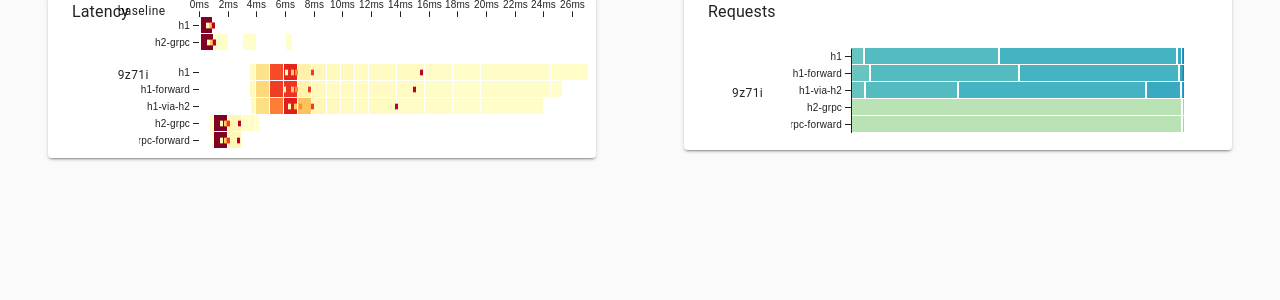
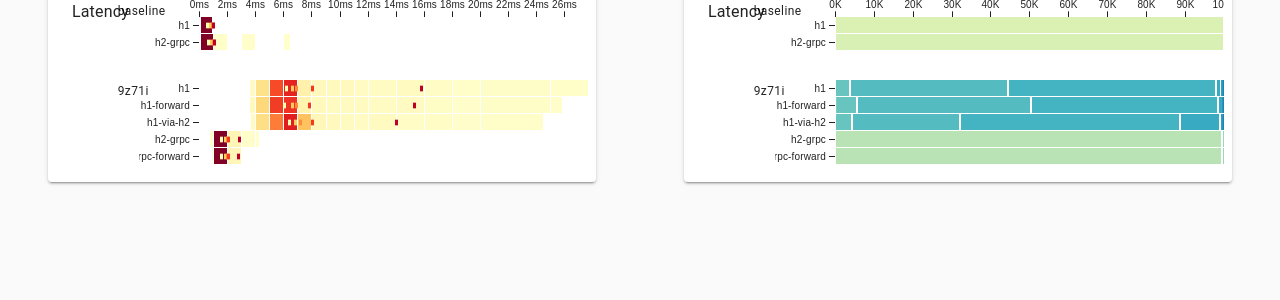
Before and after one commit to olix0r/izvay, a React (Create React App) app: page / in a window 1280 px wide. Shown: the top 300 px of the page. Built offline with nearby package versions, Linux system fonts and the light colour scheme.

Commit message:
make both displays uniform

```diff
--- a/src/App.tsx
+++ b/src/App.tsx
@@ -141,7 +141,7 @@ const LatencyHeatmap: FunctionComponent<Props> = ({ reports, labeler, maxLatency
   };
 
 
-const LatencyBars: FunctionComponent<Props> = ({ reports, labeler, maxLatency, maxRequests }) => {
+const LatencyBars: FunctionComponent<Props> = ({ reports, labeler, maxLatency, maxRequests, withTopAxis }) => {
     let drawReports = (element: SVGSVGElement) => {
       if (reports.length === 0) {
         return;
@@ -179,34 +179,38 @@ const LatencyBars: FunctionComponent<Props> = ({ reports, labeler, maxLatency, m
         //.attr('width', width)
         //.attr('height', margin.top + margin.bottom + reports.length * rowHeight);
         .attr("preserveAspectRatio", "xMinYMin meet")
-        .attr("viewBox", `0 0 ${width} ${height}`);
+        .attr("viewBox", `0 0 ${width} ${height + (withTopAxis ? rowHeight : 0)}`);
 
       const boxColor = d3
         .scaleSequential(d3.interpolateYlGnBu)
         .domain([0, Math.pow(maxLatency!, 0.5)]);
 
-      // svg.append("g").call(g =>
-      //   g
-      //     .attr("transform", `translate(0,${rowHeight})`)
-      //     .call(
-      //       d3
-      //         .axisTop(x)
-      //         .tickSize(width / 1000)
-      //         .tickFormat(n => `${n.valueOf()/ 1000}K`)
-      //     )
-      //     .call(g => g.selectAll(".domain").remove())
-      // );
+      let offset = 0;
+      if (withTopAxis) {
+        svg.append("g").call(g =>
+          g
+            .attr("transform", `translate(0,${rowHeight})`)
+            .call(
+              d3
+                .axisTop(x)
+                .tickSize(rowHeight / 3)
+                .tickFormat(n => `${n.valueOf() / 1000}K`)
+            )
+            .call(g => g.selectAll(".domain").remove())
+        );
+        offset = rowHeight;
+      }
 
       svg.append("g").call(g =>
         g
-          .attr("transform", `translate(60,0)`)
+          .attr("transform", `translate(60,${offset})`)
           .call(d3.axisLeft(y).tickSizeOuter(0))
-        //.call(g => g.selectAll(".domain").remove())
+        .call(g => g.selectAll(".domain").remove())
       );
 
       const row = svg
         .append("g")
-        .attr("transform", r => `translate(0,0)`)
+        .attr("transform", r => `translate(0,${offset})`)
         .selectAll("g")
         .data(reports)
         .join("g")
@@ -281,8 +285,8 @@ const App: FunctionComponent = () => {
             <Grid item sm={12} lg={6} key='heat'>
               <Container>
                 <Paper elevation={2}>
-                  <Grid container spacing={1} direction='row'>
-                    <Grid container item sm={12} key={`heat-axis`} alignItems='flex-start'>
+                  <Grid container spacing={3} direction='row'>
+                    <Grid container item sm={12} key={`heat-axis`} spacing={1} alignItems='flex-start'>
                       <Grid item sm={1}>
                         <Container>
                           <Typography>Latency</Typography>
@@ -307,10 +311,10 @@ const App: FunctionComponent = () => {
                       const reports = byRun.sort(compareReportWithinRun);
                       const run = reports[0].run;
                       return (
-                        <Grid item sm={12} key={`${run}-heat`}>
                         <Grid
                           container
                           item
+                          key={`${run}-heat`}
                           sm={12}
                           spacing={1}
                           justify='flex-start'
@@ -332,7 +336,6 @@ const App: FunctionComponent = () => {
                               />
                           </Grid>
                         </Grid>
-                        </Grid>
                       );
                     })}
                   </Grid>
@@ -343,28 +346,42 @@ const App: FunctionComponent = () => {
               <Container>
                 <Paper elevation={2}>
                   <Grid container spacing={3} direction='row'>
-                    <Grid item container sm={12} key={`heat-axis`}>
-                      <Grid item sm={3}>
+                    <Grid container item sm={12} key={`bars-axis`} spacing={1} alignItems='flex-start'>
+                      <Grid item sm={1}>
                         <Container>
-                          <Typography>Requests</Typography>
+                          <Typography>Latency</Typography>
                         </Container>
+                      </Grid>
+                      <Grid item sm={1}>
+                        <Container>
+                          <Typography variant='caption'>baseline</Typography>
+                        </Container>
+                      </Grid>
+                      <Grid item sm={10}>
+                        <LatencyBars
+                            reports={state.reports.baseline}
+                            labeler={({ name }) => `${name}`}
+                            maxLatency={state.maxLatency}
+                            maxRequests={state.maxRequests}
+                            withTopAxis
+                          />
                       </Grid>
                     </Grid>
                     {Array.from(group(state.reports.proxy, r => r.run).values()).flatMap(byRun => {
                       const reports = byRun.sort(compareReportWithinRun);
                       const run = reports[0].run;
                       return (
-                        <Grid item sm={12} key={`${run}-bars`}>
-                          <Container>
                         <Grid
                           container
                           item
+                          key={`${run}-bars`}
                           sm={12}
-                              spacing={3}
+                          spacing={1}
                           justify='flex-start'
-                              alignItems='center'
+                          alignItems='flex-start'
                         >
-                              <Grid item sm={2}>
+                          <Grid item sm={1}></Grid>
+                          <Grid item sm={1}>
                             <Container>
                               <Typography variant='caption'>{run}</Typography>
                             </Container>
@@ -377,8 +394,6 @@ const App: FunctionComponent = () => {
                                 maxRequests={state.maxRequests}
                               />
                           </Grid>
-                            </Grid>
-                          </Container>
                         </Grid>
                       );
                     })}
```
Lines whose indentation alone changed are shown as unchanged.
